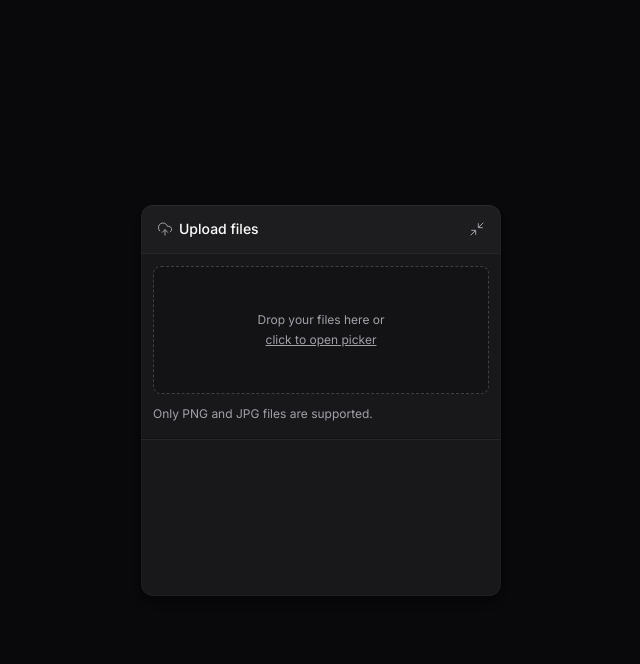
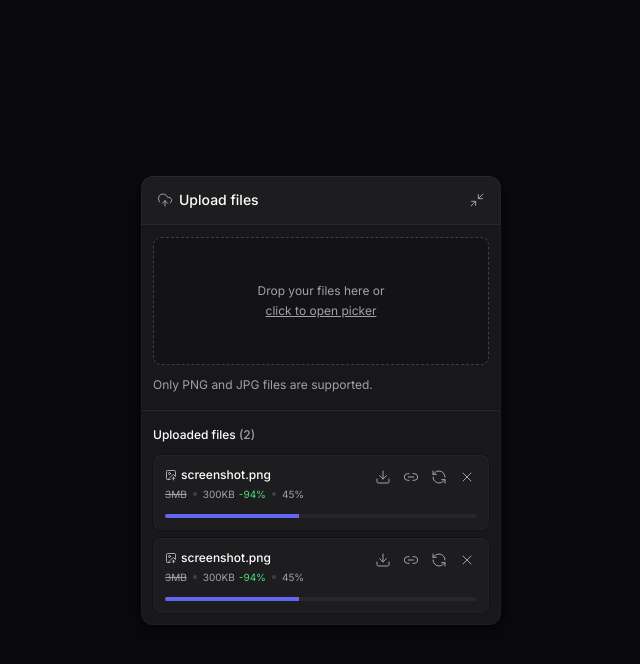
Before and after one commit to carvalhocaio/upload-widget, a React (Vite) app in the folder web/: page / in a window 1280 px wide. Both pictures are taken after a click on the button "Upload files". Shown: the top 664 px of the page, without its empty margins (319-959 px from the left). Built offline with nearby package versions, Linux system fonts and the light colour scheme.

Commit message:
feat: add UploadWidgetUploadItem component with progress indicator; update UploadWidgetDropList to display uploaded items; extend Tailwind CSS config for xxs font size

```diff
--- a/web/package.json
+++ b/web/package.json
@@ -11,6 +11,7 @@
   },
   "dependencies": {
     "@radix-ui/react-collapsible": "^1.1.12",
+    "@radix-ui/react-progress": "^1.1.0",
     "lucide-react": "^0.555.0",
     "react": "^19.2.0",
     "react-dom": "^19.2.0",
--- /dev/null
+++ b/web/src/components/upload-widget-upload-item.tsx
@@ -0,0 +1,57 @@
+import * as Progress from "@radix-ui/react-progress";
+
+import { Download, ImageUp, Link2, RefreshCcw, X } from "lucide-react";
+import { Button } from "./ui/button";
+
+export function UploadWidgetUploadItem() {
+  return (
+    <div className="p-3 rounded-lg flex flex-col gap-3 shadow-shape-content bg-white/2 relative overflow-hidden">
+      <div className="flex flex-col gap-1">
+        <span className="text-xs font-medium flex items-center gap-1">
+          <ImageUp className="size-3 text-zinc-300" strokeWidth={1.5} />
+          <span>screenshot.png</span>
+        </span>
+
+        <span className="text-xxs text-zinc-400 flex gap-1.5 items-center">
+          <span className="line-through">3MB</span>
+          <div className="size-1 rounded-full bg-zinc-700" />
+          <span>
+            300KB
+            <span className="text-green-400 ml-1">-94%</span>
+          </span>
+          <div className="size-1 rounded-full bg-zinc-700" />
+          <span>45%</span>
+        </span>
+      </div>
+
+      <Progress.Root className="bg-zinc-800 rounded-full h-1 overflow-hidden">
+        <Progress.Indicator
+          className="bg-indigo-500 h-1"
+          style={{ width: "43%" }}
+        />
+      </Progress.Root>
+
+      <div className="absolute top-2.5 right-2.5 flex items-center gap-1">
+        <Button size="icon-sm">
+          <Download className="size-4" strokeWidth={1.5} />
+          <span className="sr-only">Download compressed image</span>
+        </Button>
+
+        <Button size="icon-sm">
+          <Link2 className="size-4" strokeWidth={1.5} />
+          <span className="sr-only">Copy remote URL</span>
+        </Button>
+
+        <Button size="icon-sm">
+          <RefreshCcw className="size-4" strokeWidth={1.5} />
+          <span className="sr-only">Retry upload</span>
+        </Button>
+
+        <Button size="icon-sm">
+          <X className="size-4" strokeWidth={1.5} />
+          <span className="sr-only">Cancel upload</span>
+        </Button>
+      </div>
+    </div>
+  );
+}
--- a/web/src/components/upload-widget-upload-list.tsx
+++ b/web/src/components/upload-widget-upload-list.tsx
@@ -1,5 +1,17 @@
-export function UploadWidgetDropList(){
+import { UploadWidgetUploadItem } from "./upload-widget-upload-item";
+
+export function UploadWidgetDropList() {
   return (
-    <div className="px-3 h-32"></div>
+    <div className="px-3 flex flex-col gap-3">
+      <span className="text-xs font-medium">
+        Uploaded files{' '}
+        <span className="text-zinc-400">(2)</span>
+      </span>
+
+      <div className="flex flex-col gap-2">
+        <UploadWidgetUploadItem />
+        <UploadWidgetUploadItem />
+      </div>
+    </div>
   )
 }
--- a/web/tailwind.config.js
+++ b/web/tailwind.config.js
@@ -11,6 +11,9 @@
       opacity: {
         2: 0.02,
       },
+      fontSize: {
+        xxs: "0.625rem",
+      },
       boxShadow: {
         shape:
           "0px 8px 8px rgba(0, 0, 0, 0.1), 0px 4px 4px rgba(0, 0, 0, 0.1), 0px 2px 2px rgba(0, 0, 0, 0.1), 0px 0px 0px 1px rgba(0, 0, 0, 0.1), inset 0px 0px 0px 1px rgba(255, 255, 255, 0.03), inset 0px 1px 0px rgba(255, 255, 255, 0.03)",
```
Also changed, not shown: 1 other file (tests, documents, lock files or other folders).
